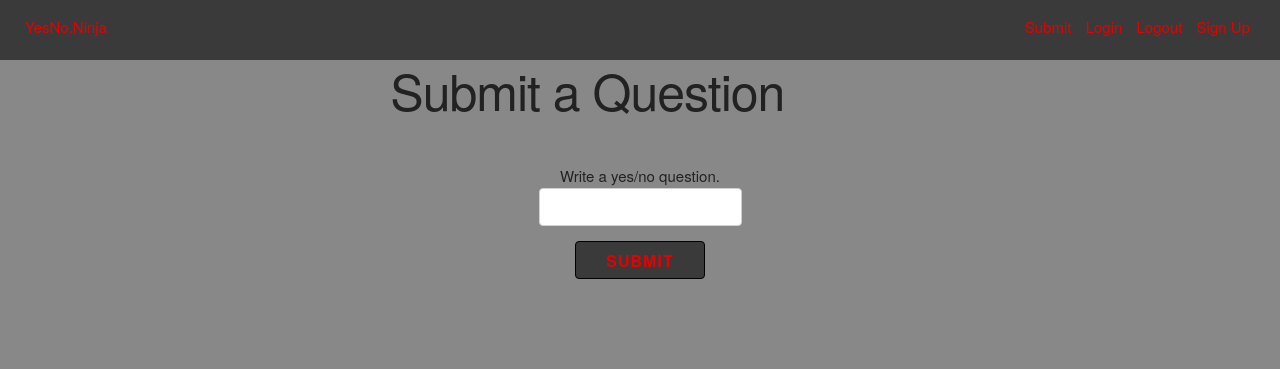
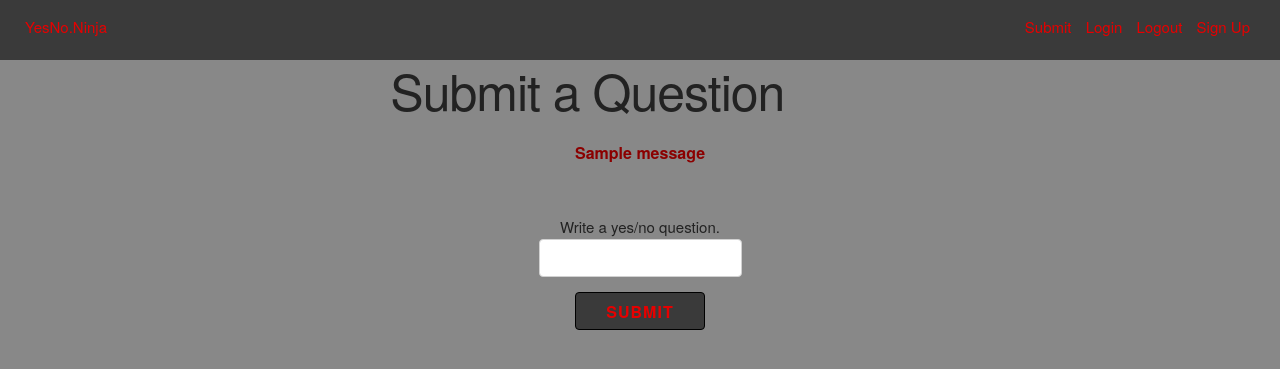
Before and after one commit to jarrighi/yesno, a Django app: template templates/app/submit.html in a window 1280 px wide. Shown: the top 369 px of the page. Run offline with Django 3.2, Linux system fonts and the light colour scheme; the template is opened without the code that fills it: values that come from a table or form of the project are taken from there, others are empty; tables that the repository leaves empty hold one stand-in row (values such as "Sample post"); one stand-in notice (Sample message) is shown; parts of the project's set-up code (start-up, migrations or seed data) failed here and were passed over; some libraries are stand-ins or nearby versions.

Commit message:
Display success message after submitting a question - Resolves #45

```diff
--- a/app/views.py
+++ b/app/views.py
@@ -5,6 +5,7 @@ from django.http import HttpResponse, HttpResponseRedirect
 from django.core.urlresolvers import reverse
 from app.models import Question, Answer
 from app.forms import UserForm, QuestionForm
+from django.contrib import messages
 from django.contrib.auth import authenticate, login, logout
 from django.contrib.auth.decorators import login_required
 from django.contrib.auth.models import User
@@ -51,6 +52,7 @@ def submit_q(request):
     form = QuestionForm(request.POST)
     if form.is_valid():
       form.save()
+      messages.add_message(request, messages.SUCCESS, "Thanks for submitting a question")
       return HttpResponseRedirect(reverse('submit_q'))
     else:
       print form.errors
--- a/static/css/main.css
+++ b/static/css/main.css
@@ -173,6 +173,12 @@ nav ul li {
 
 /***************SUBMIT PAGE***************/
 
+.messages p {
+	color: #8B0000;
+	font-size: 16px;
+	font-weight: bolder;
+}
+
 #submitButton {
 	background-color: #3A3A3A;
 	border-color: #000;
--- a/templates/app/submit.html
+++ b/templates/app/submit.html
@@ -7,6 +7,13 @@
 <div class="container">
 <body>
 	<h1>Submit a Question</h1>
+  {% if messages %}
+  <div class="messages">
+    {% for message in messages %}
+    <p>{{ message }}</p>
+    {% endfor %}
+  </div>
+  {% endif %}
 	<form action="/submit_q/" id="submit-form" method="POST">
     {% csrf_token %}
       {% for field in form.visible_fields %}
```
